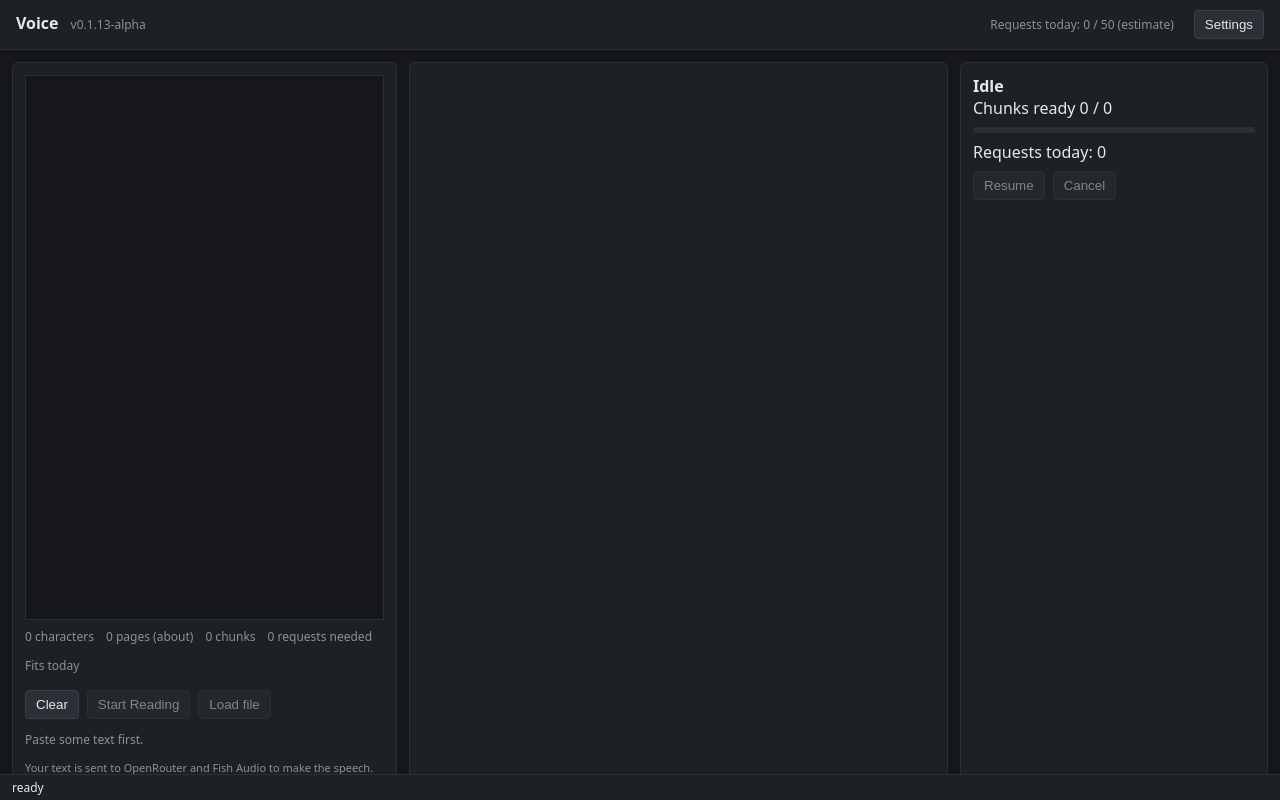
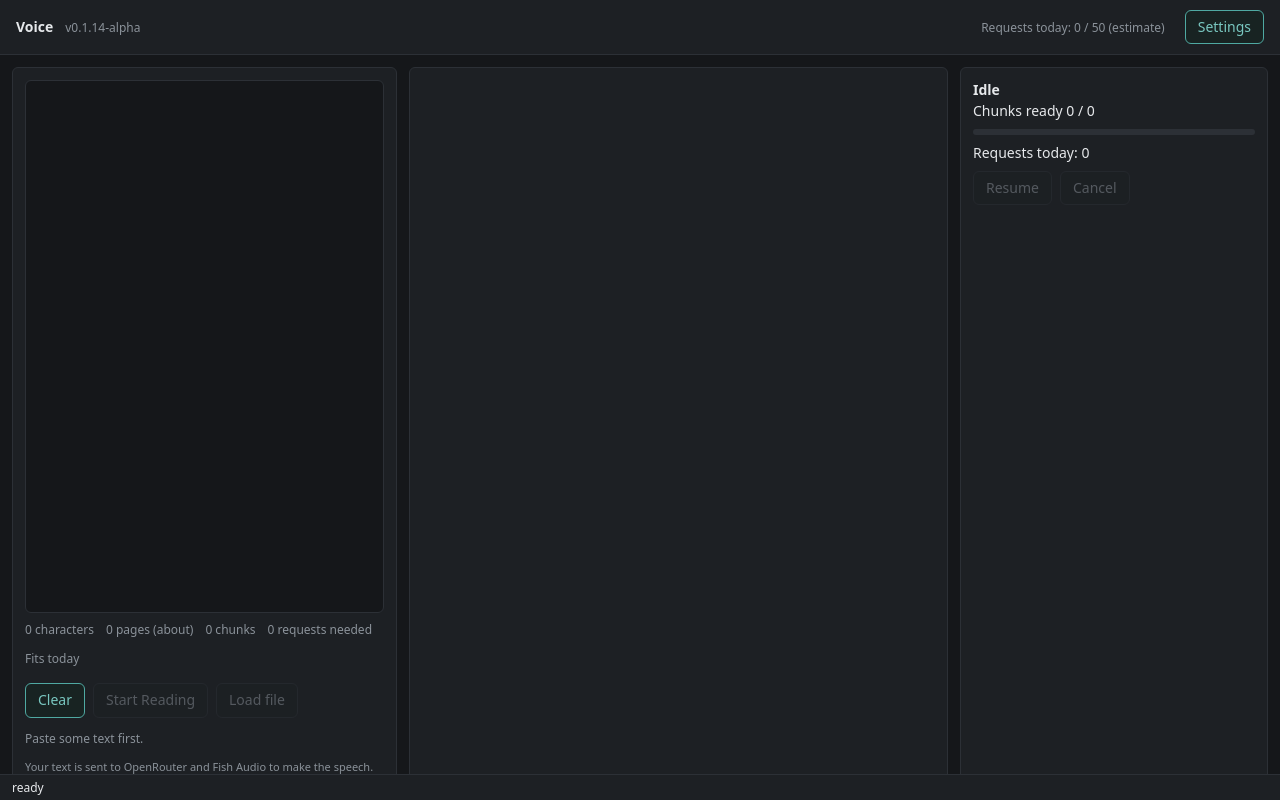
Before and after one commit to NestorKrs/Voice, a React (Vite) app: page / in a window 1280 px wide. Built offline with nearby package versions, Linux system fonts and the light colour scheme.

Commit message:
0.1.14-alpha: teal theme file

```diff
--- a/package.json
+++ b/package.json
@@ -1,7 +1,7 @@
 {
   "name": "voice",
   "private": true,
-  "version": "0.1.13-alpha",
+  "version": "0.1.14-alpha",
   "type": "module",
   "scripts": {
     "dev": "vite --host 127.0.0.1 --port 5180 --strictPort",
--- a/src/main.jsx
+++ b/src/main.jsx
@@ -2,6 +2,7 @@ import { StrictMode } from 'react';
 import { createRoot } from 'react-dom/client';
 import App from './App.jsx';
 import './App.css';
+import './theme.css';
 
 createRoot(document.getElementById('root')).render(
   <StrictMode>
--- /dev/null
+++ b/src/theme.css
@@ -0,0 +1,28 @@
+:root {
+  --bg: #15171a;
+  --panel: #1d2024;
+  --line: #2c3036;
+  --text: #e6e8eb;
+  --muted: #8b929a;
+  --accent: #4fa9a2;
+  --accent-fill: #182322;
+  --accent-text: #79c7c0;
+  --accent-hover: #60aaa2;
+  --disabled: #1c2023;
+  --ease: 0.25s ease;
+}
+* { box-sizing: border-box; }
+html, body { height: 100%; }
+body { margin: 0; background: var(--bg); color: var(--text); font: 14px/1.45 system-ui, sans-serif; }
+button { font: inherit; color: var(--accent-text); background: var(--accent-fill); border: 1px solid var(--accent); border-radius: 6px; padding: 6px 12px; cursor: pointer; transition: border-color var(--ease), background var(--ease), color var(--ease); }
+button:hover:not(:disabled) { border-color: var(--accent-hover); background: #1d2c2a; }
+button:disabled { background: var(--disabled); border-color: var(--line); color: var(--muted); cursor: not-allowed; }
+button:focus-visible, input:focus-visible, select:focus-visible, textarea:focus-visible { outline: 2px solid var(--accent); outline-offset: 2px; }
+input, select, textarea { font: inherit; color: var(--text); background: var(--panel); border: 1px solid var(--line); border-radius: 6px; padding: 6px 8px; }
+textarea { resize: vertical; }
+* { scrollbar-width: thin; scrollbar-color: #3a4047 transparent; }
+::-webkit-scrollbar { width: 8px; height: 8px; }
+::-webkit-scrollbar-track { background: transparent; }
+::-webkit-scrollbar-thumb { background: #3a4047; border-radius: 4px; }
+::-webkit-scrollbar-thumb:hover { background: #4a525a; }
+@media (prefers-reduced-motion: reduce) { * { transition: none !important; animation: none !important; } }
```
Also changed, not shown: 2 other files (tests, documents, lock files or other folders).
